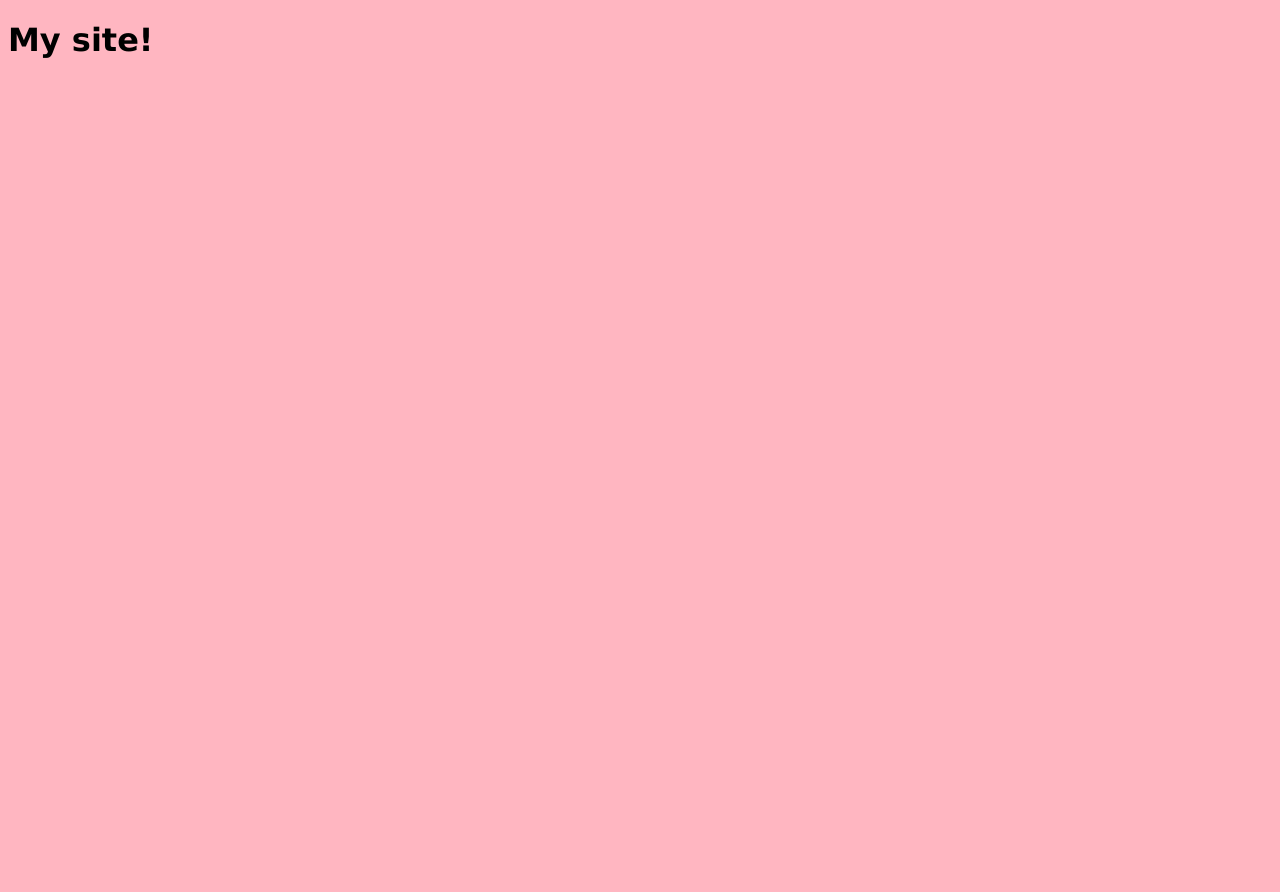
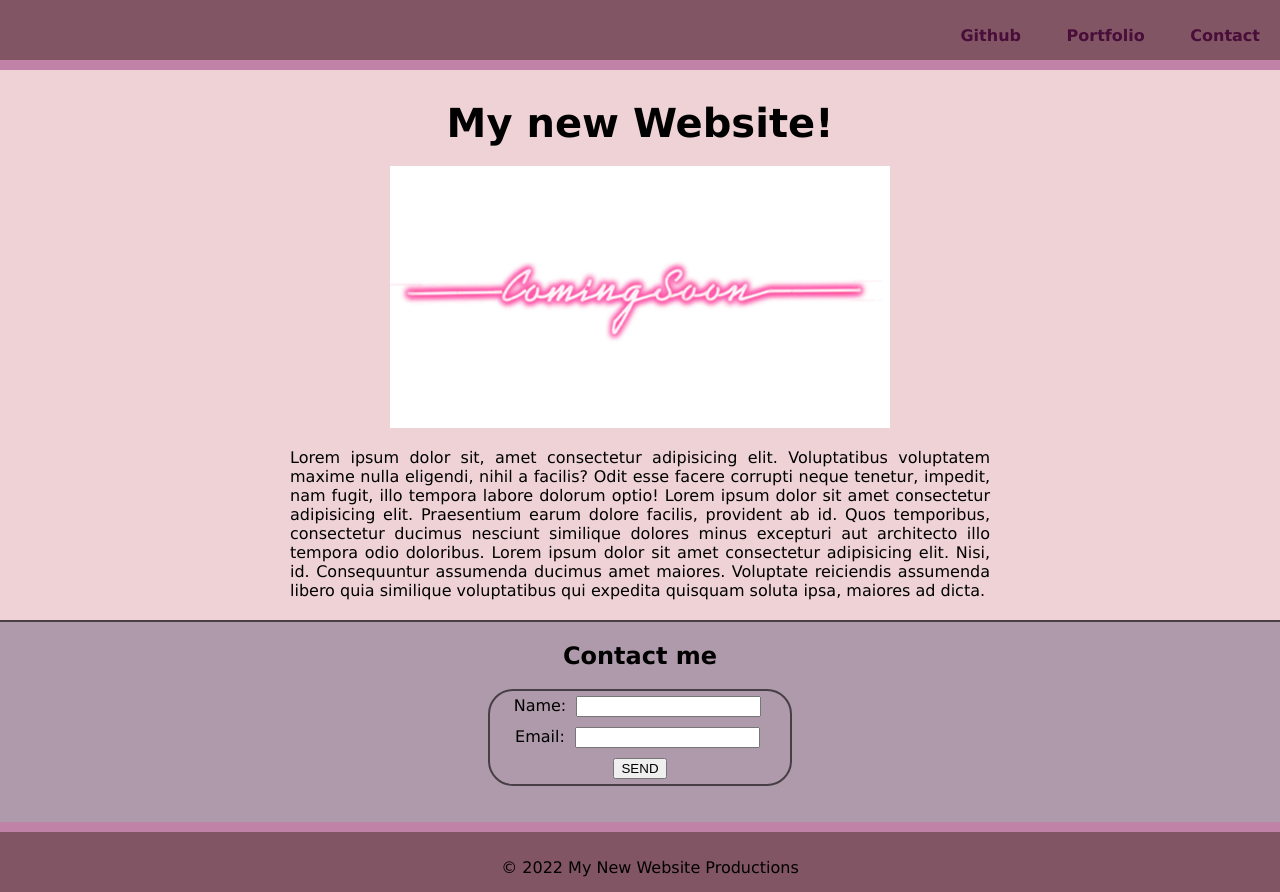
Before and after one commit to Mayalynn96/splash-page, a plain HTML site: page index.html in a window 1280 px wide. Before the commit the page ends 800 px from the top, so only its background shows below. Drawn offline with Linux system fonts and the light colour scheme.

Commit message:
Adding finished html and css code

```diff
--- a/index.html
+++ b/index.html
@@ -8,6 +8,43 @@
     <title>Document</title>
 </head>
 <body>
-    <h1>My site!</h1>
+    <header>
+        <ul>
+            <li>
+                <a href="https://github.com/Mayalynn96" target="_blank">Github</a>
+            </li>
+            <li>
+                <a href="#">Portfolio</a>
+            </li>
+            <li>
+                <a href="#contact">Contact</a>
+            </li>
+        </ul>
+    </header>
+    <main>
+        <section>
+            <h1>My new Website!</h1>
+            <img src="assets/comingsoon.png" alt="Coming Soon!">
+            <p>Lorem ipsum dolor sit, amet consectetur adipisicing elit. Voluptatibus voluptatem maxime nulla eligendi, nihil a facilis? Odit esse facere corrupti neque tenetur, impedit, nam fugit, illo tempora labore dolorum optio!
+            Lorem ipsum dolor sit amet consectetur adipisicing elit. Praesentium earum dolore facilis, provident ab id. Quos temporibus, consectetur ducimus nesciunt similique dolores minus excepturi aut architecto illo tempora odio doloribus.
+            Lorem ipsum dolor sit amet consectetur adipisicing elit. Nisi, id. Consequuntur assumenda ducimus amet maiores. Voluptate reiciendis assumenda libero quia similique voluptatibus qui expedita quisquam soluta ipsa, maiores ad dicta.
+            </p>
+        </section>
+        <section id="contact">
+            <h2>Contact me</h2>
+            <form>
+                <label for="">Name: </label>
+                <input type="text"><br>
+                <label for="">Email: </label>
+                <input type="text"><br>
+                <input type="submit" value="SEND">
+            </form>
+        </section>
+    </main>
+    <footer>
+        <p>
+            &copy; 2022 My New Website Productions
+        </p>
+    </footer>
 </body>
 </html>
--- a/style.css
+++ b/style.css
@@ -1,4 +1,86 @@
-*{
-    background-color: lightpink;
+body {
+    background-color: rgb(238, 210, 214);
     font-family: 'Lucida Sans', Verdana, sans-serif;
+    padding: 0;
+    margin: 0;
 }
+
+header {
+    padding: 10px;
+    background-color: rgb(130, 85, 100);
+    width: 100%;
+    height: 40px;
+    list-style-type: none;
+    text-align: right;
+    border-bottom: 10px solid rgb(193, 130, 167);
+    position: fixed;
+}
+
+header ul li {
+    display: inline;
+    padding: 0 10px;
+    color: rgb(72, 13, 57);
+    font-weight: bolder;
+    margin-right: 20px;
+}
+
+a {
+    text-decoration: none;
+    color: rgb(72, 13, 57);
+}
+
+main {
+    margin-top: 80px;
+    width: 100%;
+    display: inline-block;
+}
+
+h1 {
+    text-align: center;
+    font-size: 40px;
+    margin: 20px;
+}
+
+img {
+    display: block;
+    margin: 10px auto;
+    max-width: 500px;
+}
+
+main p {
+    display: block;
+    margin: 20px auto;
+    text-align: justify;
+    max-width: 700px;
+}
+
+#contact {
+    background-color: rgb(174, 154, 170);
+    border-top: 2px solid rgb(72, 63, 70);
+    height: 200px;
+}
+
+h2, form {
+    text-align: center;
+}
+
+form {
+    border: 2px solid rgb(72, 63, 70);
+    display: block;
+    width: 300px;
+    margin: auto;
+    border-radius: 25px;
+}
+
+input {
+    margin: 5px;
+}
+
+footer {
+    text-align: center;
+    padding: 10px;
+    background-color: rgb(130, 85, 100);
+    width: 100%;
+    height: 40px;
+    border-top: 10px solid rgb(193, 130, 167);
+}
```
Also changed, not shown: assets/comingsoon.png (added).
